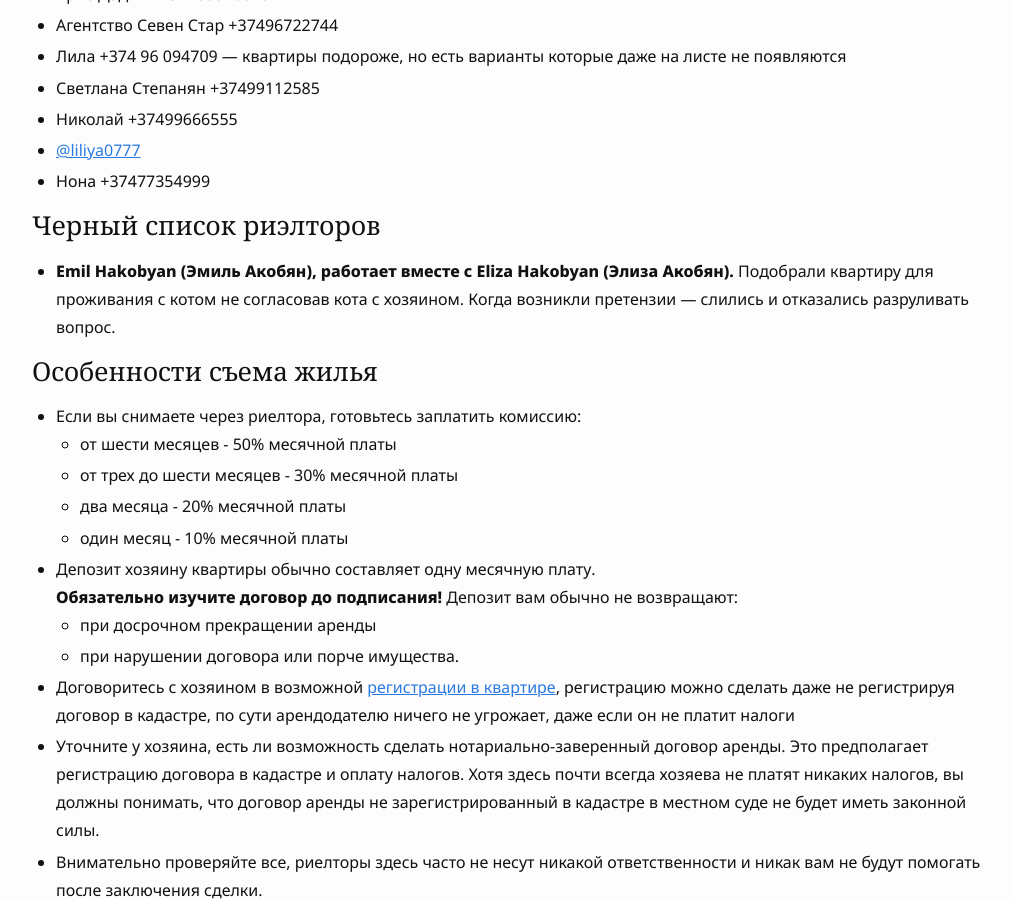
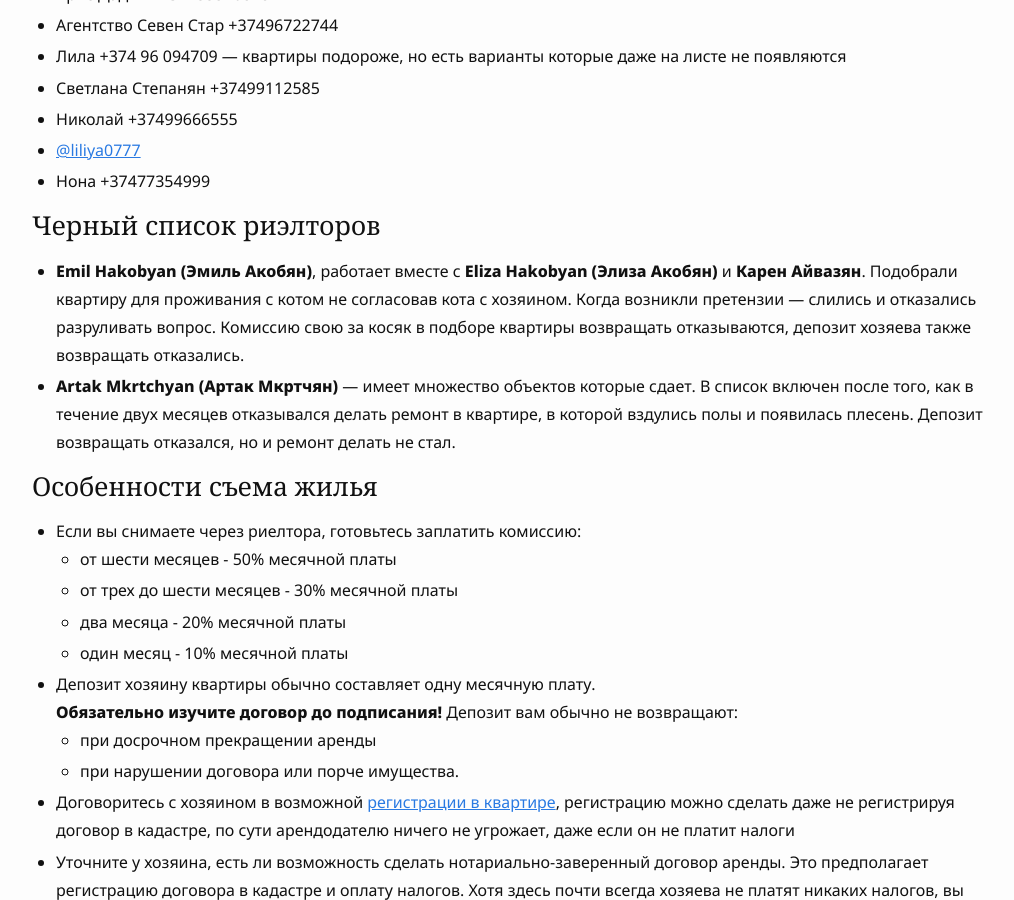
Before and after one commit to haywiki/haywiki.github.io, a Jekyll site: the page built from life/rent-house.md, in a window 1280 px wide and 900 px high, scrolled down 2164 px. Shown: the whole window, without its empty margins (128-1142 px from the left). Built offline with Jekyll 4.4.1, drawn with Linux system fonts in a browser that asks for light colours; nearby versions of some CDN libraries; a script that is not in the unit is left out.

Commit message:
пополнение черного списка

```diff
--- a/life/rent-house.md
+++ b/life/rent-house.md
@@ -79,8 +79,11 @@ layout: page
 
 ### Черный список риэлторов
 
-- **Emil Hakobyan (Эмиль Акобян), работает вместе с Eliza Hakobyan (Элиза Акобян).** Подобрали квартиру для проживания
-  с котом не согласовав кота с хозяином. Когда возникли претензии — слились и отказались разруливать вопрос.
+- **Emil Hakobyan (Эмиль Акобян)**, работает вместе с **Eliza Hakobyan (Элиза Акобян)** и **Карен Айвазян**. Подобрали квартиру для проживания
+  с котом не согласовав кота с хозяином. Когда возникли претензии — слились и отказались разруливать вопрос. Комиссию свою за косяк
+  в подборе квартиры возвращать отказываются, депозит хозяева также возвращать отказались.
+- **Artak Mkrtchyan (Артак Мкртчян)** — имеет множество объектов которые сдает. В список включен после того, как в течение двух месяцев отказывался делать ремонт в квартире, в которой вздулись
+  полы и появилась плесень. Депозит возвращать отказался, но и ремонт делать не стал.
 
 ### Особенности съема жилья
 
```
